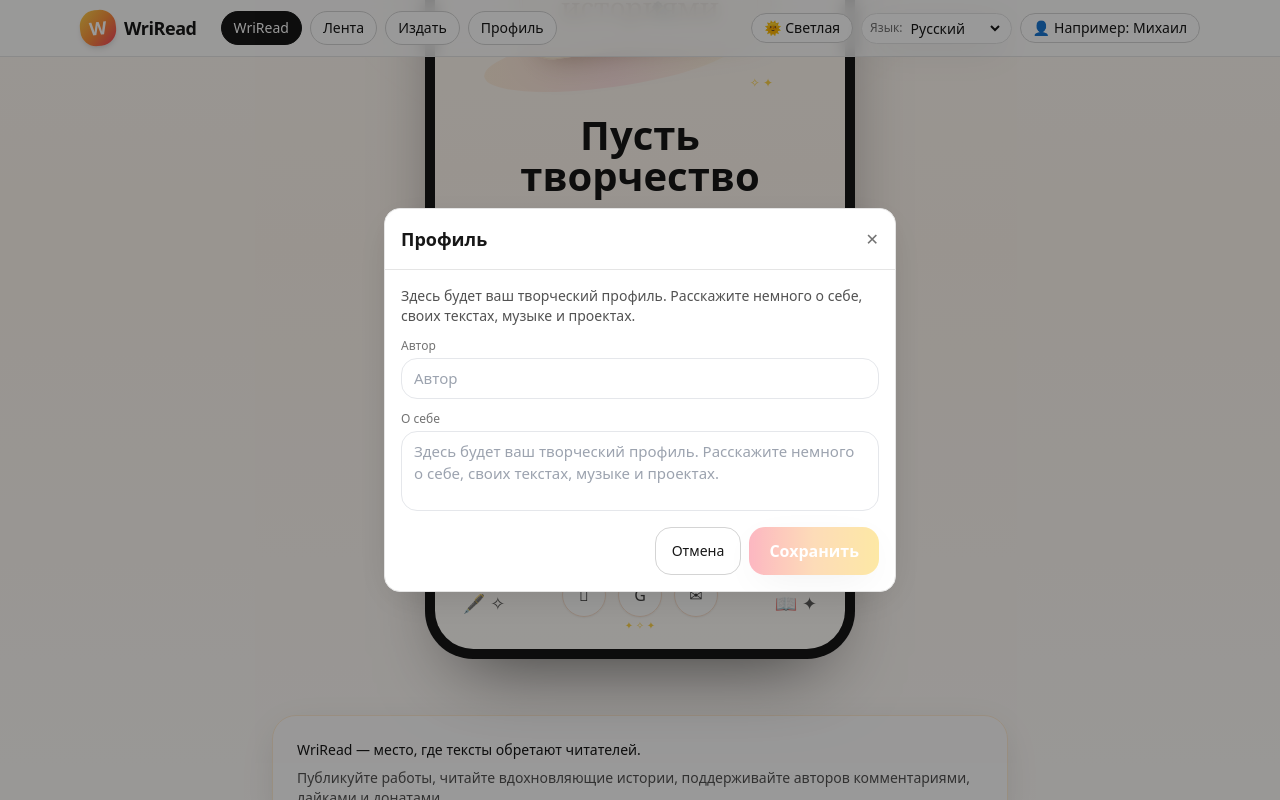
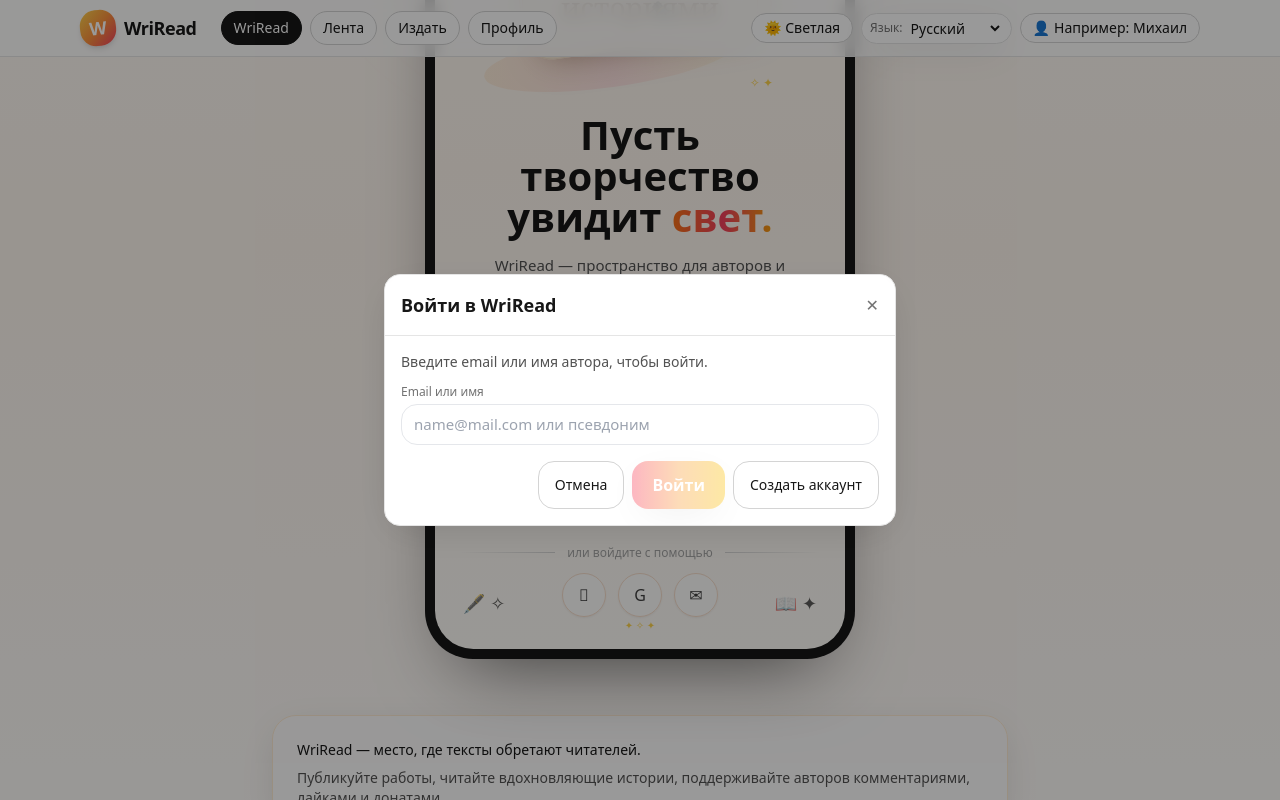
Before and after one commit to r69kjy4r92-droid/wriread, a React (Vite) app: page / in a window 1280 px wide. Both pictures are taken after a click on the button "Войти". Shown: the part 438-1238 px from the top of the page. Built offline with nearby package versions, Linux system fonts and the light colour scheme.

Commit message:
feat: add localStorage auth flow to premium landing onboarding

```diff
--- a/src/App.tsx
+++ b/src/App.tsx
@@ -20,6 +20,15 @@ type Donation = {
   id: string;
   workId: string;
   amount: number;
+  createdAt: string;
+};
+
+type AuthUser = {
+  name: string;
+  email: string;
+  telegram?: string;
+  role: "author" | "reader";
+  donationMethod: "card" | "crypto" | "later";
   createdAt: string;
 };
 
@@ -210,7 +219,8 @@ const MobileTabBar: React.FC<MobileTabBarProps> = ({ t, page, onNav }) => {
 
 const Landing: React.FC<{
   onOpenLogin: () => void;
-}> = ({ onOpenLogin }) => (
+  onOpenRegister: () => void;
+}> = ({ onOpenLogin, onOpenRegister }) => (
   <section>
     <div className="relative overflow-hidden bg-gradient-to-b from-[#fffdfa] via-[#fff7ef] to-[#fffdfb] dark:from-neutral-950 dark:via-neutral-900 dark:to-neutral-950">
       <div className="absolute -top-16 left-1/2 -translate-x-1/2 w-[30rem] h-[30rem] rounded-full bg-gradient-to-br from-orange-200/45 via-rose-100/30 to-amber-100/10 blur-3xl" />
@@ -256,7 +266,7 @@ const Landing: React.FC<{
 
             <div className="mt-6 flex flex-col items-center gap-3">
               <button onClick={onOpenLogin} className="w-full max-w-[290px] py-3.5 rounded-[1.1rem] text-white text-base font-semibold bg-gradient-to-r from-[#ff8a5c] via-[#ff7a5d] to-[#f7b55b] shadow-[0_14px_28px_-14px_rgba(246,117,71,0.85)]">Войти</button>
-              <button onClick={onOpenLogin} className="w-full max-w-[290px] py-3.5 rounded-[1.1rem] text-[#ea7b57] text-base font-semibold bg-[#fffdf8] border border-[#f8dcc8] shadow-[0_14px_28px_-18px_rgba(186,118,79,0.7)] dark:bg-neutral-800 dark:border-neutral-700 dark:text-orange-300">Создать аккаунт</button>
+              <button onClick={onOpenRegister} className="w-full max-w-[290px] py-3.5 rounded-[1.1rem] text-[#ea7b57] text-base font-semibold bg-[#fffdf8] border border-[#f8dcc8] shadow-[0_14px_28px_-18px_rgba(186,118,79,0.7)] dark:bg-neutral-800 dark:border-neutral-700 dark:text-orange-300">Создать аккаунт</button>
               <button onClick={() => document.getElementById("about-wriread")?.scrollIntoView({ behavior: "smooth", block: "start" })} className="text-sm font-medium text-amber-600 dark:text-amber-400">Подробнее</button>
             </div>
 
@@ -267,7 +277,7 @@ const Landing: React.FC<{
             </div>
             <div className="mt-3 flex justify-center gap-3">
               {["", "G", "✉"].map((icon) => (
-                <button key={icon} className="w-11 h-11 rounded-full bg-white/90 border border-[#f7dfcd] text-neutral-700 shadow-sm dark:bg-neutral-800 dark:border-neutral-700 dark:text-neutral-200">{icon}</button>
+                <button key={icon} onClick={onOpenLogin} className="w-11 h-11 rounded-full bg-white/90 border border-[#f7dfcd] text-neutral-700 shadow-sm dark:bg-neutral-800 dark:border-neutral-700 dark:text-neutral-200">{icon}</button>
               ))}
             </div>
 
@@ -324,7 +334,7 @@ export default function App() {
     }
   });
 
-     const [profileBio, setProfileBio] = useState<string>(() => {
+     const [profileBio] = useState<string>(() => {
     try {
       return localStorage.getItem("wriread:profile:bio") || "";
     } catch {
@@ -441,8 +451,19 @@ export default function App() {
   const [editOpen, setEditOpen] = useState(false);
   const [editing, setEditing] = useState<WorkItem | null>(null);
   const [loginOpen, setLoginOpen] = useState(false);
-  const [loginDraft, setLoginDraft] = useState("");
-  const [profileBioDraft, setProfileBioDraft] = useState("");
+  const [registerOpen, setRegisterOpen] = useState(false);
+  const [loginIdentifier, setLoginIdentifier] = useState("");
+  const [loginError, setLoginError] = useState("");
+  const [registerDraft, setRegisterDraft] = useState<AuthUser>({
+    name: "",
+    email: "",
+    telegram: "",
+    role: "author",
+    donationMethod: "later",
+    createdAt: "",
+  });
+  const [registerAccepted, setRegisterAccepted] = useState(false);
+  const [registerErrors, setRegisterErrors] = useState<Record<string, string>>({});
 
 
 
@@ -717,21 +738,63 @@ export default function App() {
     setPage("profile");
   };
 
-     const handleOpenLogin = () => {
-    setLoginDraft(userName || "");
-    setProfileBioDraft(profileBio || "");
+  const readStoredAuth = (): AuthUser | null => {
+    try {
+      const raw = localStorage.getItem("wriread:auth");
+      return raw ? (JSON.parse(raw) as AuthUser) : null;
+    } catch {
+      return null;
+    }
+  };
+  const handleOpenLogin = () => {
+    setLoginIdentifier(userName || "");
+    setLoginError("");
     setLoginOpen(true);
   };
-
-  const handleSaveLogin = () => {
-    const nameTrimmed = loginDraft.trim();
-    const bioTrimmed = profileBioDraft.trim();
-
-    if (!nameTrimmed) return;
-
-    setUserName(nameTrimmed);
-    setProfileBio(bioTrimmed);
+  const handleOpenRegister = () => {
+    setRegisterErrors({});
+    setRegisterAccepted(false);
+    setRegisterDraft({ name: "", email: "", telegram: "", role: "author", donationMethod: "later", createdAt: "" });
+    setRegisterOpen(true);
+  };
+  const handleLogin = () => {
+    const auth = readStoredAuth();
+    const value = loginIdentifier.trim().toLowerCase();
+    if (!auth || !value) {
+      setLoginError("Аккаунт не найден. Зарегистрируйтесь.");
+      return;
+    }
+    if (auth.email.toLowerCase() !== value && auth.name.toLowerCase() !== value) {
+      setLoginError("Аккаунт не найден. Зарегистрируйтесь.");
+      return;
+    }
+    setUserName(auth.name);
+    setProfileEmail(auth.email);
     setLoginOpen(false);
+    goTo("profile");
+  };
+  const handleRegister = () => {
+    const e: Record<string, string> = {};
+    if (!registerDraft.name.trim()) e.name = "Введите имя или псевдоним.";
+    if (!registerDraft.email.trim()) e.email = "Введите email.";
+    else if (!/^[^\s@]+@[^\s@]+\.[^\s@]+$/.test(registerDraft.email.trim())) e.email = "Введите корректный email.";
+    if (!registerDraft.role) e.role = "Выберите роль.";
+    if (!registerAccepted) e.terms = "Нужно принять условия использования.";
+    setRegisterErrors(e);
+    if (Object.keys(e).length) return;
+    const auth: AuthUser = { ...registerDraft, name: registerDraft.name.trim(), email: registerDraft.email.trim(), createdAt: new Date().toISOString() };
+    try {
+      localStorage.setItem("wriread:auth", JSON.stringify(auth));
+      localStorage.setItem("wriread:userName", auth.name);
+      localStorage.setItem("wriread:profile:email", auth.email);
+      localStorage.setItem("wriread:profile:telegram", auth.telegram || "");
+      localStorage.setItem("wriread:profile:role", auth.role);
+      localStorage.setItem("wriread:profile:donationMethod", auth.donationMethod);
+    } catch {}
+    setUserName(auth.name);
+    setProfileEmail(auth.email);
+    setRegisterOpen(false);
+    goTo("profile");
   };
 
   const handleLogout = () => {
@@ -763,7 +826,7 @@ export default function App() {
       />
 
       {page === "landing" && (
-        <Landing onOpenLogin={handleOpenLogin} />
+        <Landing onOpenLogin={handleOpenLogin} onOpenRegister={handleOpenRegister} />
       )}
 
       {page === "feed" && (
@@ -959,36 +1022,20 @@ export default function App() {
       <Modal
         open={loginOpen}
         onClose={() => setLoginOpen(false)}
-        title={t.profile}
+        title="Войти в WriRead"
       >
         <div className="flex flex-col gap-3">
-          <p className="text-sm text-neutral-600 dark:text-neutral-300">
-            {t.profileAboutText}
-          </p>
-
+          <p className="text-sm text-neutral-600 dark:text-neutral-300">Введите email или имя автора, чтобы войти.</p>
           <div className="flex flex-col gap-1">
-            <label className="text-xs font-medium text-neutral-500 dark:text-neutral-400">
-              {t.profileRoleAuthor}
-            </label>
+            <label className="text-xs font-medium text-neutral-500 dark:text-neutral-400">Email или имя</label>
             <input
               className="w-full px-3 py-2 text-[15px] border rounded-2xl dark:bg-neutral-900 dark:border-neutral-700"
-              placeholder={t.profileRoleAuthor}
-              value={loginDraft}
-              onChange={(e) => setLoginDraft(e.target.value)}
+              placeholder="name@mail.com или псевдоним"
+              value={loginIdentifier}
+              onChange={(e) => setLoginIdentifier(e.target.value)}
             />
           </div>
-
-          <div className="flex flex-col gap-1">
-            <label className="text-xs font-medium text-neutral-500 dark:text-neutral-400">
-              {t.profileAboutTitle}
-            </label>
-            <textarea
-              className="w-full min-h-[80px] px-3 py-2 text-[15px] border rounded-2xl resize-none dark:bg-neutral-900 dark:border-neutral-700"
-              placeholder={t.profileAboutText}
-              value={profileBioDraft}
-              onChange={(e) => setProfileBioDraft(e.target.value)}
-            />
-          </div>
+          {loginError && <p className="text-sm text-rose-500">{loginError}</p>}
 
           <div className="mt-1 flex flex-col sm:flex-row gap-2 sm:justify-end">
             <GhostButton
@@ -998,12 +1045,13 @@ export default function App() {
               {t.cancel}
             </GhostButton>
             <Button
-              onClick={handleSaveLogin}
+              onClick={handleLogin}
               className="w-full sm:w-auto"
-              disabled={!loginDraft.trim()}
+              disabled={!loginIdentifier.trim()}
             >
-              {t.save}
+              Войти
             </Button>
+            <GhostButton onClick={handleOpenRegister} className="w-full sm:w-auto">Создать аккаунт</GhostButton>
             {userName && (
               <GhostButton
                 onClick={handleLogout}
@@ -1015,6 +1063,20 @@ export default function App() {
           </div>
         </div>
       </Modal>
+      <Modal open={registerOpen} onClose={() => setRegisterOpen(false)} title="Создать аккаунт">
+        <div className="flex flex-col gap-3">
+          <input className="w-full px-3 py-2 text-[15px] border rounded-2xl dark:bg-neutral-900 dark:border-neutral-700" placeholder="Имя или псевдоним" value={registerDraft.name} onChange={(e) => setRegisterDraft((p) => ({ ...p, name: e.target.value }))} />
+          {registerErrors.name && <p className="text-xs text-rose-500 -mt-2">{registerErrors.name}</p>}
+          <input className="w-full px-3 py-2 text-[15px] border rounded-2xl dark:bg-neutral-900 dark:border-neutral-700" placeholder="Email" value={registerDraft.email} onChange={(e) => setRegisterDraft((p) => ({ ...p, email: e.target.value }))} />
+          {registerErrors.email && <p className="text-xs text-rose-500 -mt-2">{registerErrors.email}</p>}
+          <input className="w-full px-3 py-2 text-[15px] border rounded-2xl dark:bg-neutral-900 dark:border-neutral-700" placeholder="Telegram (необязательно)" value={registerDraft.telegram || ""} onChange={(e) => setRegisterDraft((p) => ({ ...p, telegram: e.target.value }))} />
+          <select className="w-full px-3 py-2 text-[15px] border rounded-2xl dark:bg-neutral-900 dark:border-neutral-700" value={registerDraft.role} onChange={(e) => setRegisterDraft((p) => ({ ...p, role: e.target.value as AuthUser['role'] }))}><option value="author">Автор</option><option value="reader">Читатель</option></select>
+          <select className="w-full px-3 py-2 text-[15px] border rounded-2xl dark:bg-neutral-900 dark:border-neutral-700" value={registerDraft.donationMethod} onChange={(e) => setRegisterDraft((p) => ({ ...p, donationMethod: e.target.value as AuthUser['donationMethod'] }))}><option value="card">Банковская карта</option><option value="crypto">Криптокошелёк</option><option value="later">Позже</option></select>
+          <label className="flex items-start gap-2 text-sm"><input type="checkbox" checked={registerAccepted} onChange={(e) => setRegisterAccepted(e.target.checked)} /><span>Я принимаю условия использования</span></label>
+          {registerErrors.terms && <p className="text-xs text-rose-500 -mt-2">{registerErrors.terms}</p>}
+          <Button onClick={handleRegister} className="w-full">Зарегистрироваться</Button>
+        </div>
+      </Modal>
     </div>
   );
 }
```
